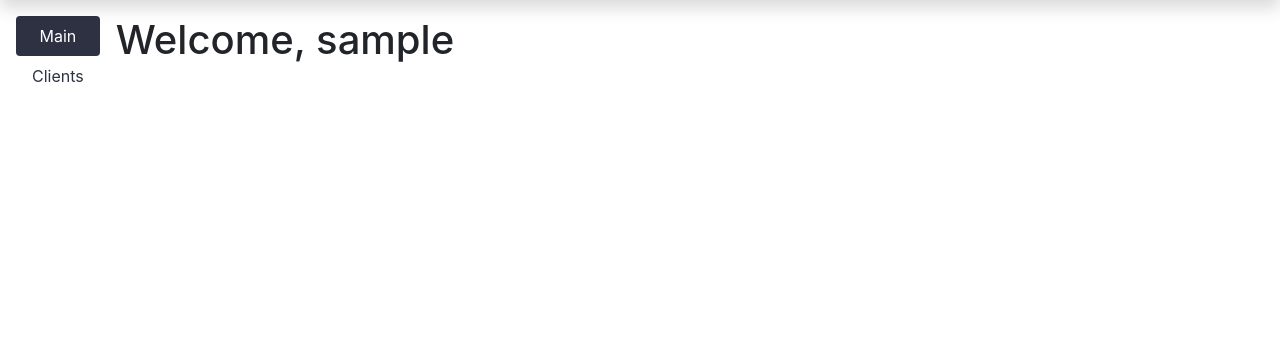
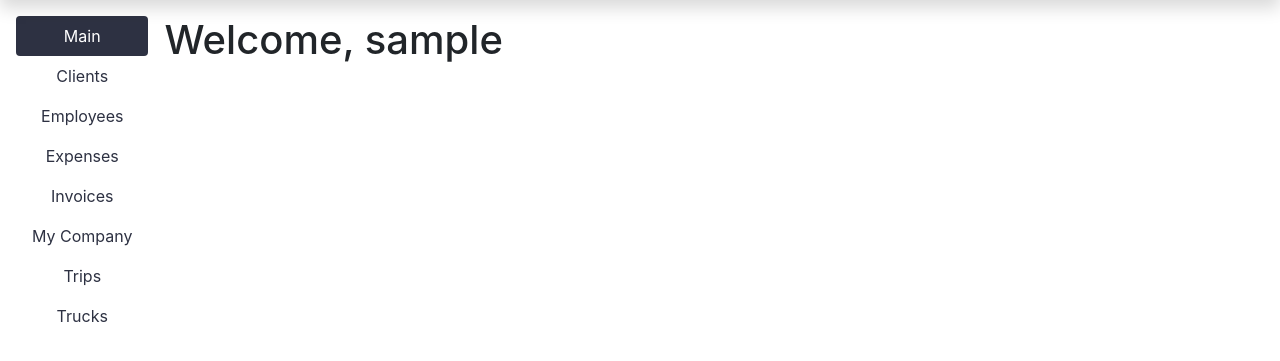
Before and after one commit to alsalgu/saldanaexpress, a Flask app: page /dashboard/main in a window 1280 px wide. Shown: the part 56-417 px from the top of the page. Run offline with Flask 2, Linux system fonts and the light colour scheme; the visitor is signed in with stand-in values (Sample User, id 1); data comes from the database, SQL or seed files in the repository; some libraries are stand-ins or nearby versions.

Commit message:
Added templates, links and routes for all CRUD basics

```diff
--- a/app/main/routes.py
+++ b/app/main/routes.py
@@ -106,3 +106,33 @@ def singleClient(client_id):
         flash('Client Updated!')
         return redirect(url_for('main.singleClient', client_id=current_client.id))
     return render_template('dashboard/dash-client-view.html', current_client=current_client, current_client_quickpay = current_client_quickpay, form=form, form2=form2, form3=form3)
+
+@bp.route('/dashboard/employees')
+@login_required
+def employees():
+    return render_template('dashboard/employees/employees.html')
+
+@bp.route('/dashboard/expenses')
+@login_required
+def expenses():
+    return render_template('dashboard/expenses/expenses.html')
+
+@bp.route('/dashboard/invoices')
+@login_required
+def invoices():
+    return render_template('dashboard/invoices/invoices.html')
+
+@bp.route('/dashboard/company')
+@login_required
+def my_company():
+    return render_template('dashboard/my-company/company.html')
+
+@bp.route('/dashboard/trips')
+@login_required
+def trips():
+    return render_template('dashboard/trips/trips.html')
+
+@bp.route('/dashboard/trucks')
+@login_required
+def trucks():
+    return render_template('dashboard/trucks/trucks.html')
--- a/app/templates/dashboard/dash-sidebar.html
+++ b/app/templates/dashboard/dash-sidebar.html
@@ -2,5 +2,11 @@
     <nav class="nav nav-pills nav-fill flex-column">
         <a id="dashboard-main" class="nav-item nav-link" href="{{url_for('main.dashboard')}}">Main</a>
         <a id="dashboard-clients" class="nav-item nav-link" href="{{url_for('main.clients')}}">Clients</a>
+        <a id="dashboard-employees" class="nav-item nav-link" href="{{url_for('main.employees')}}">Employees</a>
+        <a id="dashboard-expenses" class="nav-item nav-link" href="{{url_for('main.expenses')}}">Expenses</a>
+        <a id="dashboard-invoices" class="nav-item nav-link" href="{{url_for('main.invoices')}}">Invoices</a>
+        <a id="dashboard-company" class="nav-item nav-link" href="{{url_for('main.my_company')}}">My Company</a>
+        <a id="dashboard-trips" class="nav-item nav-link" href="{{url_for('main.trips')}}">Trips</a>
+        <a id="dashboard-trucks" class="nav-item nav-link" href="{{url_for('main.trucks')}}">Trucks</a>
     </nav>
 </div>
--- /dev/null
+++ b/app/templates/dashboard/employees/employee-view.html
@@ -0,0 +1,6 @@
+{% extends 'dashboard/dash-window.html' %}
+{% block dash %}
+
+Employees View
+
+{% endblock %}
--- /dev/null
+++ b/app/templates/dashboard/employees/employees.html
@@ -0,0 +1,6 @@
+{% extends 'dashboard/dash-window.html' %}
+{% block dash %}
+
+Employees
+
+{% endblock %}
--- /dev/null
+++ b/app/templates/dashboard/expenses/expense-view.html
@@ -0,0 +1,6 @@
+{% extends 'dashboard/dash-window.html' %}
+{% block dash %}
+
+Expense View
+
+{% endblock %}
--- /dev/null
+++ b/app/templates/dashboard/expenses/expenses.html
@@ -0,0 +1,6 @@
+{% extends 'dashboard/dash-window.html' %}
+{% block dash %}
+
+Expenses
+
+{% endblock %}
--- /dev/null
+++ b/app/templates/dashboard/invoices/invoice-view.html
@@ -0,0 +1,6 @@
+{% extends 'dashboard/dash-window.html' %}
+{% block dash %}
+
+Invoice View
+
+{% endblock %}
--- /dev/null
+++ b/app/templates/dashboard/invoices/invoices.html
@@ -0,0 +1,6 @@
+{% extends 'dashboard/dash-window.html' %}
+{% block dash %}
+
+Invoices
+
+{% endblock %}
--- /dev/null
+++ b/app/templates/dashboard/my-company/company.html
@@ -0,0 +1,6 @@
+{% extends 'dashboard/dash-window.html' %}
+{% block dash %}
+
+COmpany
+
+{% endblock %}
--- /dev/null
+++ b/app/templates/dashboard/trips/trip-view.html
@@ -0,0 +1,6 @@
+{% extends 'dashboard/dash-window.html' %}
+{% block dash %}
+
+Trip View
+
+{% endblock %}
--- /dev/null
+++ b/app/templates/dashboard/trips/trips.html
@@ -0,0 +1,6 @@
+{% extends 'dashboard/dash-window.html' %}
+{% block dash %}
+
+Trips
+
+{% endblock %}
--- /dev/null
+++ b/app/templates/dashboard/trucks/truck-view.html
@@ -0,0 +1,6 @@
+{% extends 'dashboard/dash-window.html' %}
+{% block dash %}
+
+Truck View
+
+{% endblock %}
--- /dev/null
+++ b/app/templates/dashboard/trucks/trucks.html
@@ -0,0 +1,6 @@
+{% extends 'dashboard/dash-window.html' %}
+{% block dash %}
+
+Trucks
+
+{% endblock %}
```
